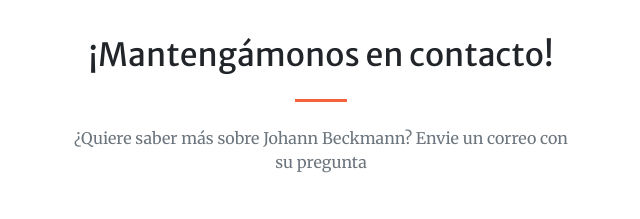
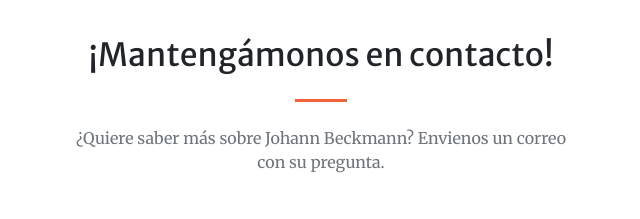
Before and after one commit to IsabelaAgudeloAlvarez/Tecnologia-, a plain HTML site: page index.html in a window 1280 px wide. Shown: the part 3320-3539 px from the top of the page, 319-959 px from the left. Drawn offline with nearby package versions, Linux system fonts and the light colour scheme; some packages are replaced by stand-ins of ours; a script that the page names is missing.

Commit message:
Update index.html

```diff
--- a/index.html
+++ b/index.html
@@ -172,7 +172,7 @@
                     <div class="col-lg-8 col-xl-6 text-center">
                         <h2 class="mt-0">¡Mantengámonos en contacto!</h2>
                         <hr class="divider" />
-                        <p class="text-muted mb-5">¿Quiere saber más sobre Johann Beckmann? Envie un correo con su pregunta</p>
+                        <p class="text-muted mb-5">¿Quiere saber más sobre Johann Beckmann? Envienos un correo con su pregunta.</p>
                     </div>
                 </div>
                 <div class="row gx-4 gx-lg-5 justify-content-center mb-5">
```
